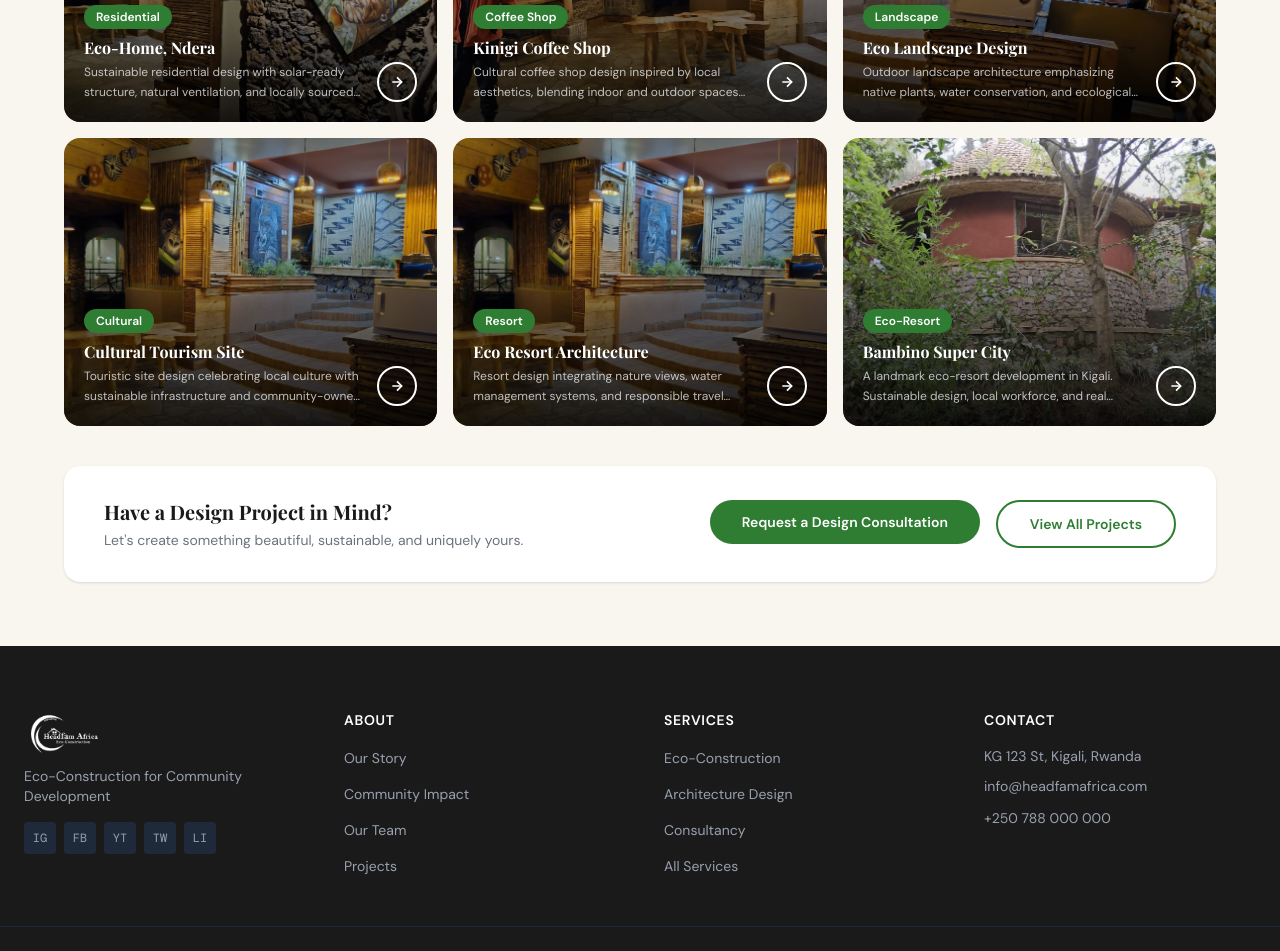
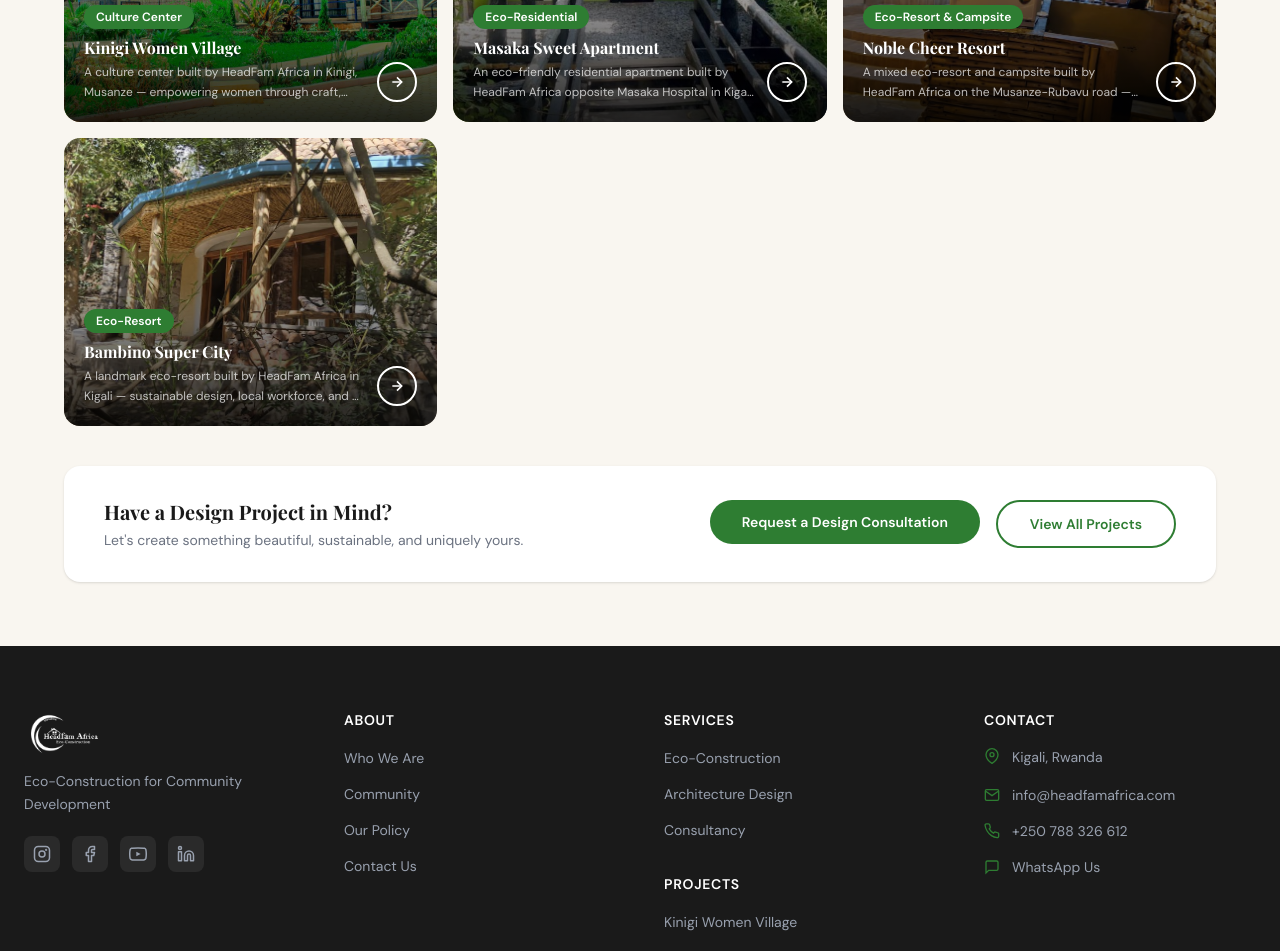
Before and after one commit to muhorakeye/Headfam, a React (Vite) app: page /services/architecture-design in a window 1280 px wide. Shown: the part 4660-5611 px from the top of the page. Built offline with nearby package versions, Linux system fonts and the light colour scheme.

Commit message:
Fix: changed different things in a project

```diff
--- a/src/components/layout/Footer.tsx
+++ b/src/components/layout/Footer.tsx
@@ -1,27 +1,68 @@
-// Site-wide footer — 4 columns on desktop, 2 on tablet, 1 on mobile
 import { Link } from 'react-router-dom';
-import { COMPANY, SOCIAL_LINKS } from '../../utils/constants';
+import { COMPANY } from '../../utils/constants';
 
 const ABOUT_LINKS = [
-  { label: 'Our Story', to: '/about' },
-  { label: 'Community Impact', to: '/community' },
-  { label: 'Our Team', to: '/about#team' },
-  { label: 'Projects', to: '/projects' },
+  { label: 'Who We Are', to: '/about' },
+  { label: 'Community', to: '/community' },
+  { label: 'Our Policy', to: '/about/our-policy' },
+  { label: 'Contact Us', to: '/contact' },
 ];
 
 const SERVICE_LINKS = [
   { label: 'Eco-Construction', to: '/services/eco-construction' },
   { label: 'Architecture Design', to: '/services/architecture-design' },
   { label: 'Consultancy', to: '/services/consultancy' },
-  { label: 'All Services', to: '/services' },
+];
+
+const PROJECT_LINKS = [
+  { label: 'Kinigi Women Village', to: '/projects/kinigi-womens-village' },
+  { label: 'Masaka Sweet Apartment', to: '/projects/masaka-sweet-apartment' },
+  { label: 'Noble Cheer Resort', to: '/projects/noble-cheer-resort' },
+  { label: 'Bambino Super City', to: '/projects/bambino-super-city' },
 ];
 
 const SOCIALS = [
-  { label: 'IG', href: SOCIAL_LINKS.instagram },
-  { label: 'FB', href: SOCIAL_LINKS.facebook },
-  { label: 'YT', href: SOCIAL_LINKS.youtube },
-  { label: 'TW', href: SOCIAL_LINKS.twitter },
-  { label: 'LI', href: SOCIAL_LINKS.linkedin },
+  {
+    label: 'Instagram',
+    href: 'https://www.instagram.com/headfamafrica',
+    svg: (
+      <svg width="18" height="18" viewBox="0 0 24 24" fill="none" stroke="currentColor" strokeWidth="2" strokeLinecap="round" strokeLinejoin="round">
+        <rect x="2" y="2" width="20" height="20" rx="5" ry="5" />
+        <circle cx="12" cy="12" r="4" />
+        <circle cx="17.5" cy="6.5" r="0.5" fill="currentColor" />
+      </svg>
+    ),
+  },
+  {
+    label: 'Facebook',
+    href: 'https://www.facebook.com/headfamafrica',
+    svg: (
+      <svg width="18" height="18" viewBox="0 0 24 24" fill="none" stroke="currentColor" strokeWidth="2" strokeLinecap="round" strokeLinejoin="round">
+        <path d="M18 2h-3a5 5 0 0 0-5 5v3H7v4h3v8h4v-8h3l1-4h-4V7a1 1 0 0 1 1-1h3z" />
+      </svg>
+    ),
+  },
+  {
+    label: 'YouTube',
+    href: 'https://www.youtube.com/@headfamafrica',
+    svg: (
+      <svg width="18" height="18" viewBox="0 0 24 24" fill="none" stroke="currentColor" strokeWidth="2" strokeLinecap="round" strokeLinejoin="round">
+        <path d="M22.54 6.42a2.78 2.78 0 0 0-1.95-1.96C18.88 4 12 4 12 4s-6.88 0-8.59.46A2.78 2.78 0 0 0 1.46 6.42 29 29 0 0 0 1 12a29 29 0 0 0 .46 5.58 2.78 2.78 0 0 0 1.95 1.96C5.12 20 12 20 12 20s6.88 0 8.59-.46a2.78 2.78 0 0 0 1.95-1.96A29 29 0 0 0 23 12a29 29 0 0 0-.46-5.58z" />
+        <polygon points="9.75 15.02 15.5 12 9.75 8.98 9.75 15.02" fill="currentColor" stroke="none" />
+      </svg>
+    ),
+  },
+  {
+    label: 'LinkedIn',
+    href: 'https://www.linkedin.com/company/headfamafrica',
+    svg: (
+      <svg width="18" height="18" viewBox="0 0 24 24" fill="none" stroke="currentColor" strokeWidth="2" strokeLinecap="round" strokeLinejoin="round">
+        <path d="M16 8a6 6 0 0 1 6 6v7h-4v-7a2 2 0 0 0-2-2 2 2 0 0 0-2 2v7h-4v-7a6 6 0 0 1 6-6z" />
+        <rect x="2" y="9" width="4" height="12" />
+        <circle cx="4" cy="4" r="2" />
+      </svg>
+    ),
+  },
 ];
 
 const columnHeading = 'text-white text-sm font-semibold uppercase tracking-wider mb-4';
@@ -31,8 +72,9 @@
   const year = new Date().getFullYear();
 
   return (
-    <footer className="bg-charcoal">
-      <div className="max-w-7xl mx-auto px-6 pt-16 pb-0 grid grid-cols-1 sm:grid-cols-2 md:grid-cols-4 gap-12">
+    <footer style={{ backgroundColor: '#1a1a1a' }}>
+      <div className="max-w-7xl mx-auto px-6 pt-16 pb-0 grid grid-cols-1 sm:grid-cols-2 lg:grid-cols-4 gap-12">
+
         {/* Column 1 — Brand */}
         <div>
           <img
@@ -40,10 +82,12 @@
             alt="HeadFam Africa"
             className="h-12 w-auto brightness-0 invert"
           />
-          <p className="font-body text-sm text-gray-400 mt-2">{COMPANY.tagline}</p>
+          <p className="font-body text-sm text-gray-400 mt-3 leading-relaxed">
+            {COMPANY.tagline}
+          </p>
 
           {/* Social icon buttons */}
-          <div className="flex gap-2 mt-4">
+          <div className="flex gap-3 mt-5">
             {SOCIALS.map((social) => (
               <a
                 key={social.label}
@@ -51,9 +95,12 @@
                 target="_blank"
                 rel="noreferrer"
                 aria-label={social.label}
-                className="w-8 h-8 rounded-sm bg-gray-800 hover:bg-forest flex items-center justify-center text-xs text-gray-400 hover:text-white transition-colors duration-200 font-mono"
+                className="w-9 h-9 rounded-lg flex items-center justify-center text-gray-400 hover:text-white transition-colors duration-200"
+                style={{ backgroundColor: 'rgba(255,255,255,0.07)' }}
+                onMouseEnter={e => { (e.currentTarget as HTMLAnchorElement).style.backgroundColor = '#2E7D32' }}
+                onMouseLeave={e => { (e.currentTarget as HTMLAnchorElement).style.backgroundColor = 'rgba(255,255,255,0.07)' }}
               >
-                {social.label}
+                {social.svg}
               </a>
             ))}
           </div>
@@ -73,11 +120,22 @@
           </ul>
         </div>
 
-        {/* Column 3 — Services */}
+        {/* Column 3 — Services & Projects */}
         <div>
           <p className={columnHeading}>Services</p>
+          <ul className="space-y-3 mb-8">
+            {SERVICE_LINKS.map((link) => (
+              <li key={link.to}>
+                <Link to={link.to} className={footerLink}>
+                  {link.label}
+                </Link>
+              </li>
+            ))}
+          </ul>
+
+          <p className={columnHeading}>Projects</p>
           <ul className="space-y-3">
-            {SERVICE_LINKS.map((link) => (
+            {PROJECT_LINKS.map((link) => (
               <li key={link.to}>
                 <Link to={link.to} className={footerLink}>
                   {link.label}
@@ -90,34 +148,62 @@
         {/* Column 4 — Contact */}
         <div>
           <p className={columnHeading}>Contact</p>
-          <p className="font-body text-sm text-gray-400 mb-2">{COMPANY.address}</p>
-          <p className="mb-2">
+          <div className="space-y-4">
+            <div className="flex items-start gap-3">
+              <svg width="16" height="16" viewBox="0 0 24 24" fill="none" stroke="#2E7D32" strokeWidth="2" className="mt-0.5 flex-shrink-0">
+                <path d="M21 10c0 7-9 13-9 13s-9-6-9-13a9 9 0 0 1 18 0z" />
+                <circle cx="12" cy="10" r="3" />
+              </svg>
+              <p className="font-body text-sm text-gray-400 leading-relaxed">
+                Kigali, Rwanda
+              </p>
+            </div>
+
+            <div className="flex items-start gap-3">
+              <svg width="16" height="16" viewBox="0 0 24 24" fill="none" stroke="#2E7D32" strokeWidth="2" className="mt-0.5 flex-shrink-0">
+                <path d="M4 4h16c1.1 0 2 .9 2 2v12c0 1.1-.9 2-2 2H4c-1.1 0-2-.9-2-2V6c0-1.1.9-2 2-2z" />
+                <polyline points="22,6 12,13 2,6" />
+              </svg>
               <a href={`mailto:${COMPANY.email}`} className={footerLink}>
                 {COMPANY.email}
               </a>
-          </p>
-          <p>
+            </div>
+
+            <div className="flex items-start gap-3">
+              <svg width="16" height="16" viewBox="0 0 24 24" fill="none" stroke="#2E7D32" strokeWidth="2" className="mt-0.5 flex-shrink-0">
+                <path d="M22 16.92v3a2 2 0 0 1-2.18 2 19.79 19.79 0 0 1-8.63-3.07A19.5 19.5 0 0 1 4.69 12 19.79 19.79 0 0 1 1.61 3.41 2 2 0 0 1 3.6 1.22h3a2 2 0 0 1 2 1.72c.127.96.361 1.903.7 2.81a2 2 0 0 1-.45 2.11L7.91 8.82a16 16 0 0 0 6.29 6.29l.96-.96a2 2 0 0 1 2.11-.45c.907.339 1.85.573 2.81.7A2 2 0 0 1 22 16.92z" />
+              </svg>
               <a href={`tel:${COMPANY.phone}`} className={footerLink}>
                 {COMPANY.phone}
               </a>
-          </p>
+            </div>
+
+            <div className="flex items-start gap-3">
+              <svg width="16" height="16" viewBox="0 0 24 24" fill="none" stroke="#2E7D32" strokeWidth="2" className="mt-0.5 flex-shrink-0">
+                <path d="M21 15a2 2 0 0 1-2 2H7l-4 4V5a2 2 0 0 1 2-2h14a2 2 0 0 1 2 2z" />
+              </svg>
+              <a
+                href="https://wa.me/+250788326612"
+                target="_blank"
+                rel="noreferrer"
+                className={footerLink}
+              >
+                WhatsApp Us
+              </a>
+            </div>
+          </div>
         </div>
       </div>
 
       {/* Bottom bar */}
-      <div className="border-t border-gray-800 mt-12 pt-8 pb-8">
+      <div className="border-t border-gray-800 mt-12 pt-6 pb-6">
         <div className="max-w-7xl mx-auto px-6 flex flex-col sm:flex-row justify-between items-center gap-3">
           <p className="font-body text-sm text-gray-500">
-            © {year} {COMPANY.name}. All Rights Reserved.
+            &copy; {year} {COMPANY.name}. All rights reserved.
           </p>
-          <div className="flex gap-6">
-            <Link to="/privacy" className="font-body text-sm text-gray-500 hover:text-white transition-colors duration-200">
-              Privacy Policy
-            </Link>
-            <Link to="/terms" className="font-body text-sm text-gray-500 hover:text-white transition-colors duration-200">
-              Terms of Use
-            </Link>
-          </div>
+          <p className="font-body text-sm text-gray-600">
+            built by codacre
+          </p>
         </div>
       </div>
     </footer>
--- a/src/components/sections/Home/OurWork.tsx
+++ b/src/components/sections/Home/OurWork.tsx
@@ -4,10 +4,10 @@
 import { useState } from 'react'
 import { useNavigate } from 'react-router-dom'
 import { motion } from 'framer-motion'
-import img6 from '../../../assets/Hero/headfam6.jpeg'
-import img7 from '../../../assets/Hero/headfam7.jpeg'
-import img8 from '../../../assets/Hero/headfam8.jpeg'
-import imgBSC from '../../../assets/Bambino/B1.jpeg'
+import hero0 from '../../../assets/Hero/headfam.jpeg'
+import hero1 from '../../../assets/masaka/m1.jpg'
+import hero2 from '../../../assets/Noble/n1.jpeg'
+import hero3 from '../../../assets/Bambino/B3.jpeg'
 
 interface Project {
   id: number
@@ -22,38 +22,38 @@
 const projects: Project[] = [
   {
     id: 1,
-    category: 'Residential',
-    date: 'December 2, 2024',
-    title: 'Eco-Friendly Living Takes Shape in Ndera',
-    description: 'A modern eco-residential project in Ndera that blends sustainable materials, energy-efficient design, and community-centered architecture.',
-    image: img6,
-    route: '/projects/ndera-residential',
+    category: 'Culture Center',
+    date: '2022',
+    title: 'Kinigi Women Village',
+    description: 'A culture center built by HeadFam Africa in Kinigi, Musanze — empowering women through craft, income, and community beneath Sabyinyo Volcano.',
+    image: hero0,
+    route: '/projects/kinigi-womens-village',
   },
   {
     id: 2,
-    category: 'Women Center',
-    date: 'July 3, 2024',
-    title: "Kinigi Women's Center Now Open",
-    description: 'Empowering women through eco-conscious construction and cultural identity in the heart of Kinigi.',
-    image: img7,
-    route: '/projects/kinigi-womens-village',
+    category: 'Eco-Residential',
+    date: '2023',
+    title: 'Masaka Sweet Apartment',
+    description: 'An eco-friendly residential apartment built by HeadFam Africa opposite Masaka Hospital in Kigali — sustainable living designed for modern Kigali.',
+    image: hero1,
+    route: '/projects/masaka-sweet-apartment',
   },
   {
     id: 3,
-    category: 'Coffee Shop',
-    date: 'May 28, 2024',
-    title: 'Kinigi Coffee Shop Near Completion',
-    description: 'Culture, community, and sustainability combined in a gorgeous natural setting inspired by local aesthetics.',
-    image: img8,
-    route: '/projects/kinigi-coffee-shop',
+    category: 'Eco-Resort & Campsite',
+    date: 'Ongoing',
+    title: 'Noble Cheer Resort',
+    description: 'A mixed eco-resort and campsite built by HeadFam Africa on the Musanze-Rubavu road — nature-integrated construction serving guests and community.',
+    image: hero2,
+    route: '/projects/noble-cheer-resort',
   },
   {
     id: 4,
     category: 'Eco-Resort',
-    date: 'Ongoing',
+    date: '2025',
     title: 'Bambino Super City',
-    description: 'A landmark eco-resort development in Kigali. Sustainable design, local workforce, and real community impact.',
-    image: imgBSC,
+    description: 'A landmark eco-resort built by HeadFam Africa in Kigali — sustainable design, local workforce, and a new standard for eco-hospitality in Rwanda.',
+    image: hero3,
     route: '/projects/bambino-super-city',
   },
 ]
--- a/src/components/sections/Projects/kinigiWomensVillage/KWVHero.tsx
+++ b/src/components/sections/Projects/kinigiWomensVillage/KWVHero.tsx
@@ -1,7 +1,7 @@
 import { useState, useEffect } from 'react'
 import { motion } from 'framer-motion'
-import hero0 from '../../../../assets/KWV/k1.jpeg'
-import hero1 from '../../../../assets/KWV/k2.jpeg'
+import hero0 from '../../../../assets/KWV/k2.jpeg'
+import hero1 from '../../../../assets/KWV/k10.jpeg'
 
 const onImgError = (e: React.SyntheticEvent<HTMLImageElement>) => {
   e.currentTarget.style.backgroundColor = '#1b4332'
--- a/src/components/sections/architecture/ArchProjects.tsx
+++ b/src/components/sections/architecture/ArchProjects.tsx
@@ -1,11 +1,10 @@
 import { useState } from "react";
 import { Link, useNavigate } from "react-router-dom";
 import { motion } from "framer-motion";
-import hero1 from "../../../assets/Hero/headfam1.jpeg";
-import hero2 from "../../../assets/Hero/headfam2.jpeg";
+import hero1 from "../../../assets/masaka/m1.jpg";
+import hero2 from "../../../assets/Noble/n1.jpeg";
 import hero3 from "../../../assets/Hero/headfam3.jpeg";
-import hero4 from "../../../assets/Hero/headfam4.jpeg";
-import heroBSC from "../../../assets/Bambino/B1.jpeg";
+import hero4 from "../../../assets/Bambino/B3.jpeg";
 
 interface PortfolioProject {
   image: string;
@@ -20,61 +19,41 @@
 const portfolioProjects: PortfolioProject[] = [
   {
     image: hero1,
-    category: "Residential",
-    date: "December 2024",
-    title: "Eco-Home, Ndera",
+    category: "Culture Center",
+    date: "2022",
+    title: "Kinigi Women Village",
     description:
-      "Sustainable residential design with solar-ready structure, natural ventilation, and locally sourced materials.",
-    tags: ["Local Materials", "Solar-Ready"],
-    route: "/projects/ndera-residential",
+      "A culture center built by HeadFam Africa in Kinigi, Musanze — empowering women through craft, income, and community beneath Sabyinyo Volcano.",
+    tags: ["Culture Center", "Musanze"],
+    route: "/projects/kinigi-womens-village",
   },
   {
     image: hero2,
-    category: "Coffee Shop",
-    date: "May 2024",
-    title: "Kinigi Coffee Shop",
+    category: "Eco-Residential",
+    date: "2023",
+    title: "Masaka Sweet Apartment",
     description:
-      "Cultural coffee shop design inspired by local aesthetics, blending indoor and outdoor spaces naturally.",
-    tags: ["Cultural", "Eco-Design"],
-    route: "/projects/kinigi-coffee-shop",
+      "An eco-friendly residential apartment built by HeadFam Africa opposite Masaka Hospital in Kigali — sustainable living designed for modern Kigali.",
+    tags: ["Eco-Residential", "Kigali"],
+    route: "/projects/masaka-sweet-apartment",
   },
   {
     image: hero3,
-    category: "Landscape",
+    category: "Eco-Resort & Campsite",
     date: "Ongoing",
-    title: "Eco Landscape Design",
+    title: "Noble Cheer Resort",
     description:
-      "Outdoor landscape architecture emphasizing native plants, water conservation, and ecological sensitivity.",
-    tags: ["Native Plants", "Water Conservation"],
-    route: "/projects/eco-landscape-kigali",
+      "A mixed eco-resort and campsite built by HeadFam Africa on the Musanze-Rubavu road — nature-integrated construction serving guests and community.",
+    tags: ["Eco-Resort", "Musanze"],
+    route: "/projects/noble-cheer-resort",
   },
   {
     image: hero4,
-    category: "Cultural",
-    date: "2023",
-    title: "Cultural Tourism Site",
-    description:
-      "Touristic site design celebrating local culture with sustainable infrastructure and community-owned spaces.",
-    tags: ["Community-Owned", "Eco-Certified"],
-    route: "/projects/cultural-tourism-site",
-  },
-  {
-    image: hero4,
-    category: "Resort",
-    date: "Ongoing",
-    title: "Eco Resort Architecture",
-    description:
-      "Resort design integrating nature views, water management systems, and responsible travel infrastructure.",
-    tags: ["Eco-Resort", "Responsible Travel"],
-    route: "/projects/eco-resort-development",
-  },
-  {
-    image: heroBSC,
     category: "Eco-Resort",
-    date: "Ongoing",
+    date: "2025",
     title: "Bambino Super City",
     description:
-      "A landmark eco-resort development in Kigali. Sustainable design, local workforce, and real community impact.",
+      "A landmark eco-resort built by HeadFam Africa in Kigali — sustainable design, local workforce, and a new standard for eco-hospitality in Rwanda.",
     tags: ["Eco-Resort", "Kigali"],
     route: "/projects/bambino-super-city",
   },
--- a/src/components/sections/ecoconstruction/EcoProjects.tsx
+++ b/src/components/sections/ecoconstruction/EcoProjects.tsx
@@ -1,11 +1,10 @@
 import { useState } from 'react'
 import { useNavigate } from 'react-router-dom'
 import { motion } from 'framer-motion'
-import hero1 from '../../../assets/Hero/headfam1.jpeg'
-import hero2 from '../../../assets/Hero/headfam2.jpeg'
+import hero1 from '../../../assets/masaka/m1.jpg'
+import hero2 from '../../../assets/Noble/n1.jpeg'
 import hero3 from '../../../assets/Hero/headfam3.jpeg'
-import hero4 from '../../../assets/Hero/Headfam4.jpeg'
-import heroBSC from '../../../assets/Bambino/B1.jpeg'
+import hero4 from '../../../assets/Bambino/B3.jpeg'
 
 const VP  = { once: true, amount: 0.2 as const }
 const VP1 = { once: true, amount: 0.1 as const }
@@ -29,55 +28,37 @@
 const MOSAIC: MosaicProject[] = [
   {
     image: hero1,
-    category: 'Residential',
-    date: 'December 2024',
-    title: 'Eco-Friendly Living, Ndera',
-    description: 'Modern eco-residential project in Ndera built with sustainable materials and energy-efficient design.',
-    tags: ['Local Materials', 'Energy-Efficient'],
-    route: '/projects/ndera-residential',
+    category: 'Culture Center',
+    date: '2022',
+    title: 'Kinigi Women Village',
+    description: 'A culture center built by HeadFam Africa in Kinigi, Musanze — empowering women through craft, income, and community beneath Sabyinyo Volcano.',
+    tags: ['Culture Center', 'Musanze'],
+    route: '/projects/kinigi-womens-village',
   },
   {
     image: hero2,
-    category: 'Coffee Shop',
-    date: 'May 2024',
-    title: 'Kinigi Coffee Shop',
-    description: 'A cultural coffee experience built with local materials in a gorgeous natural setting near Kinigi.',
-    tags: ['Cultural', 'Local Materials'],
-    route: '/projects/kinigi-coffee-shop',
+    category: 'Eco-Residential',
+    date: '2023',
+    title: 'Masaka Sweet Apartment',
+    description: 'An eco-friendly residential apartment built by HeadFam Africa opposite Masaka Hospital in Kigali — sustainable living designed for modern Kigali.',
+    tags: ['Eco-Residential', 'Kigali'],
+    route: '/projects/masaka-sweet-apartment',
   },
   {
     image: hero3,
-    category: 'Landscape',
+    category: 'Eco-Resort & Campsite',
     date: 'Ongoing',
-    title: 'Eco Landscape, Kigali',
-    description: 'Outdoor landscape design combining ecological sensitivity with a strong visual character.',
-    tags: ['Native Plants', 'Eco-Certified'],
-    route: '/projects/eco-landscape-kigali',
+    title: 'Noble Cheer Resort',
+    description: 'A mixed eco-resort and campsite built by HeadFam Africa on the Musanze-Rubavu road — nature-integrated construction serving guests and community.',
+    tags: ['Eco-Resort', 'Musanze'],
+    route: '/projects/noble-cheer-resort',
   },
   {
     image: hero4,
-    category: 'Cultural',
-    date: '2023',
-    title: 'Cultural Tourism Site',
-    description: 'A touristic site creation that celebrates local culture while generating sustainable income for the community.',
-    tags: ['Community-Owned', 'Sustainable'],
-    route: '/projects/cultural-tourism-site',
-  },
-  {
-    image: hero4,
-    category: 'Resort',
-    date: 'Ongoing',
-    title: 'Eco Resort Development',
-    description: 'Full eco-resort development with nature views, water management systems, and responsible travel infrastructure.',
-    tags: ['Eco-Resort', 'Responsible Travel'],
-    route: '/projects/eco-resort-development',
-  },
-  {
-    image: heroBSC,
     category: 'Eco-Resort',
-    date: 'Ongoing',
+    date: '2025',
     title: 'Bambino Super City',
-    description: 'A landmark eco-resort development in Kigali. Sustainable design, local workforce, and real community impact.',
+    description: 'A landmark eco-resort built by HeadFam Africa in Kigali — sustainable design, local workforce, and a new standard for eco-hospitality in Rwanda.',
     tags: ['Eco-Resort', 'Kigali'],
     route: '/projects/bambino-super-city',
   },
--- a/src/utils/constants.ts
+++ b/src/utils/constants.ts
@@ -3,7 +3,7 @@
   name: 'HeadFam Africa',
   tagline: 'Eco-Construction for Community Development',
   email: 'info@headfamafrica.com',
-  phone: '+250 788 000 000',
+  phone: '+250 788 326 612',
   address: 'KG 123 St, Kigali, Rwanda',
   foundedYear: 2012,
 } as const;
```
Also changed, not shown: src/components/sections/Home/HeroCarousel.tsx (+6 -7 lines), src/assets/Hero/hero6.jpg (added). Lines whose indentation alone changed are shown as unchanged.
